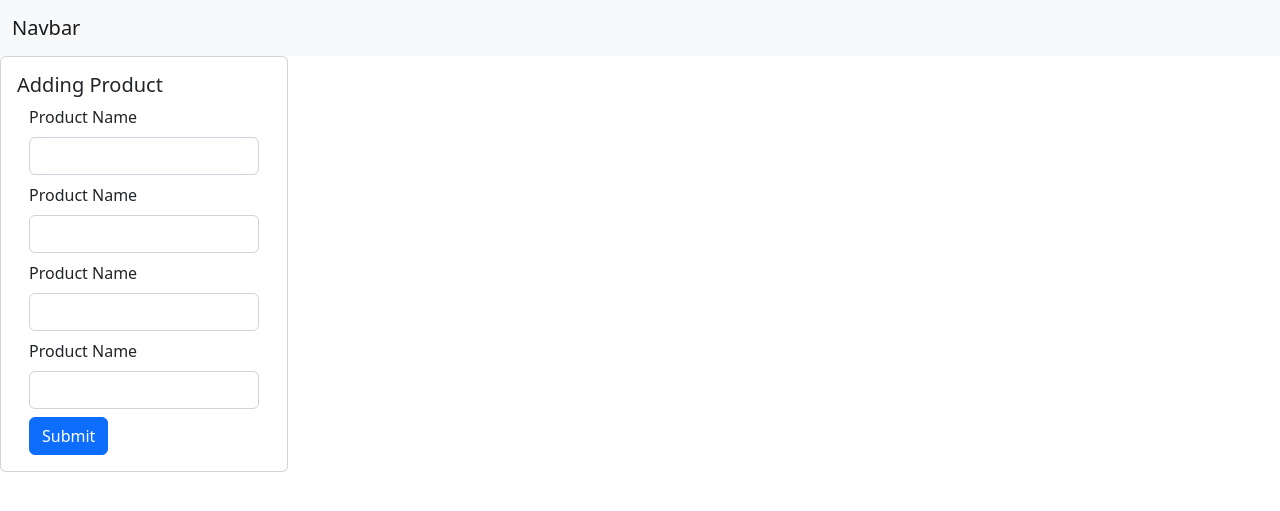
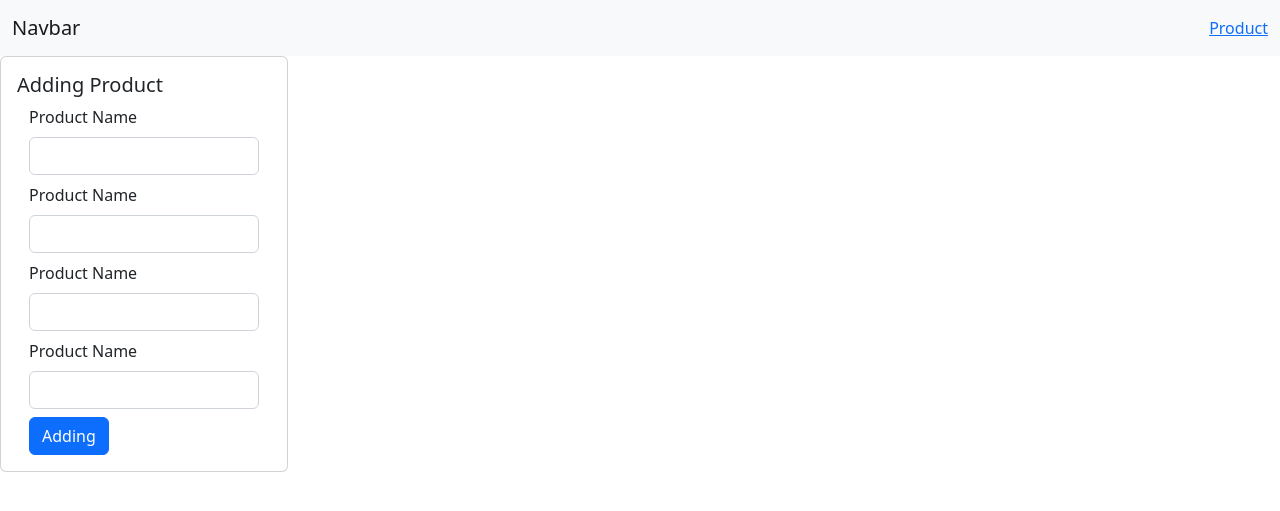
Before and after one commit to ankr19/Python-Flask, a Flask app: template E-commerce/templates/product.html in a window 1280 px wide. Shown: the top 511 px of the page. Run offline with Flask 2, Linux system fonts and the light colour scheme; the template is opened without the code that fills it, so the values that code supplies are empty.

Commit message:
changing
changing things

```diff
--- a/E-commerce/app.py
+++ b/E-commerce/app.py
@@ -1,13 +1,14 @@
+from crypt import methods
 from flask import Flask, render_template
-
 app = Flask(__name__)
 
 @app.route("/")
 def home():
     return render_template('index.html')
 
-@app.route('/product')
-def product():
+@app.route('/product/<string:name>/', methods=['GET','POST'])
+def product(name):
+
     return render_template('product.html')
 
 if __name__ == "__main__":
--- a/E-commerce/templates/index.html
+++ b/E-commerce/templates/index.html
@@ -16,6 +16,7 @@
 	<nav class="navbar bg-light">
 		<div class="container-fluid">
 			<a class="navbar-brand" href="/">Navbar</a>
+			<a href="/product">Product</a>
 		</div>
 	</nav>
 	{% block body %}
--- a/E-commerce/templates/product.html
+++ b/E-commerce/templates/product.html
@@ -22,7 +22,7 @@
                 <label for="AddingProduct" class="form-label">Product Name</label>
                 <input type="text" class="form-control" id="product" aria-describedby="product-help">
             </div>
-            <button class="btn btn-primary" type="submit">Submit</button>
+            <button class="btn btn-primary" type="submit">Adding</button>
         </form>
     </div>
 </div>
```
